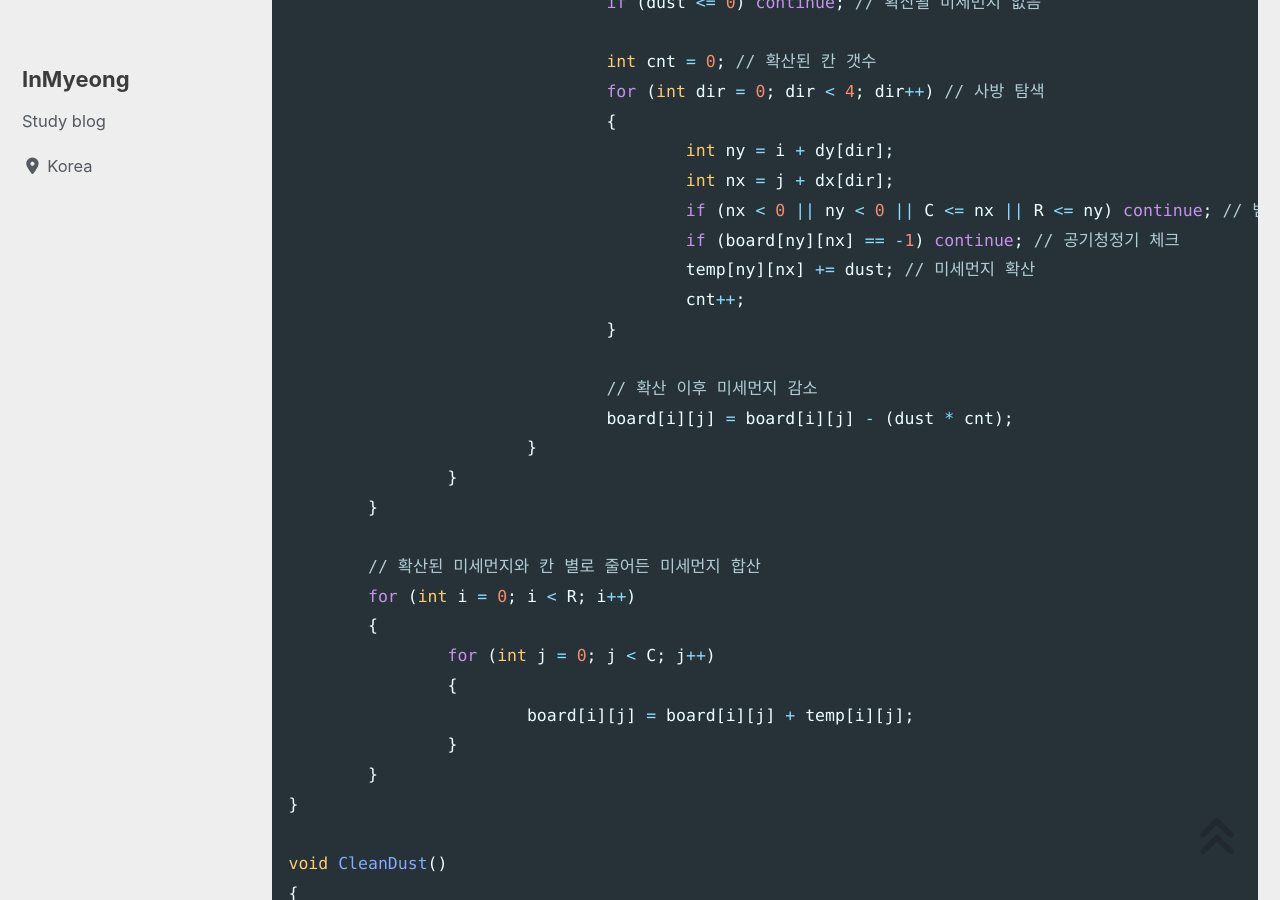
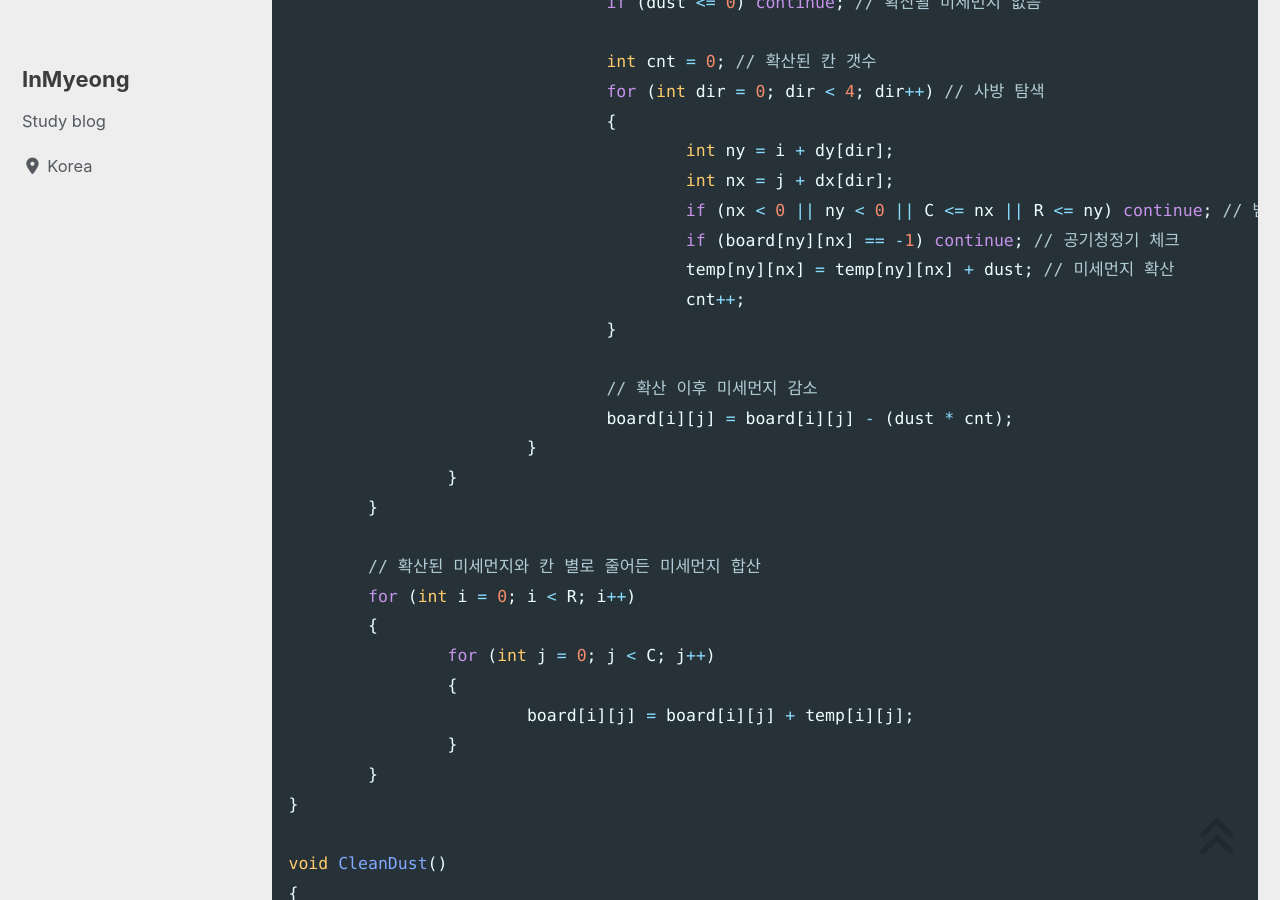
Before and after one commit to devMyeong/devMyeong.github.io, a Jekyll site: the page built from _posts/codingTest/2023-05-01-삼성기출.md, in a window 1280 px wide and 900 px high, scrolled down 16194 px. Built offline with Jekyll 4.4.1, drawn with Linux system fonts in a browser that asks for light colours; cached includes are drawn as plain includes; nearby versions of some CDN libraries; some web fonts are replaced; comment, search, counter and statistics services are not loaded.

Commit message:
Chore : 수정

```diff
--- a/_posts/codingTest/2023-05-01-삼성기출.md
+++ b/_posts/codingTest/2023-05-01-삼성기출.md
@@ -522,7 +522,7 @@ void CalDiffusion()
 					int nx = j + dx[dir];
 					if (nx < 0 || ny < 0 || C <= nx || R <= ny) continue; // 범위 체크
 					if (board[ny][nx] == -1) continue; // 공기청정기 체크
-					temp[ny][nx] += dust; // 미세먼지 확산
+					temp[ny][nx] = temp[ny][nx] + dust; // 미세먼지 확산
 					cnt++;
 				}
 
```
